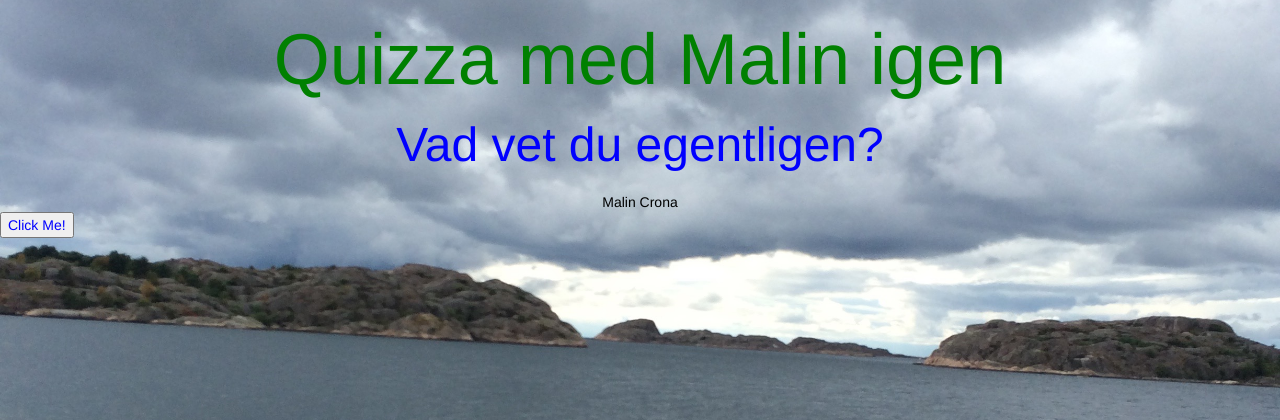
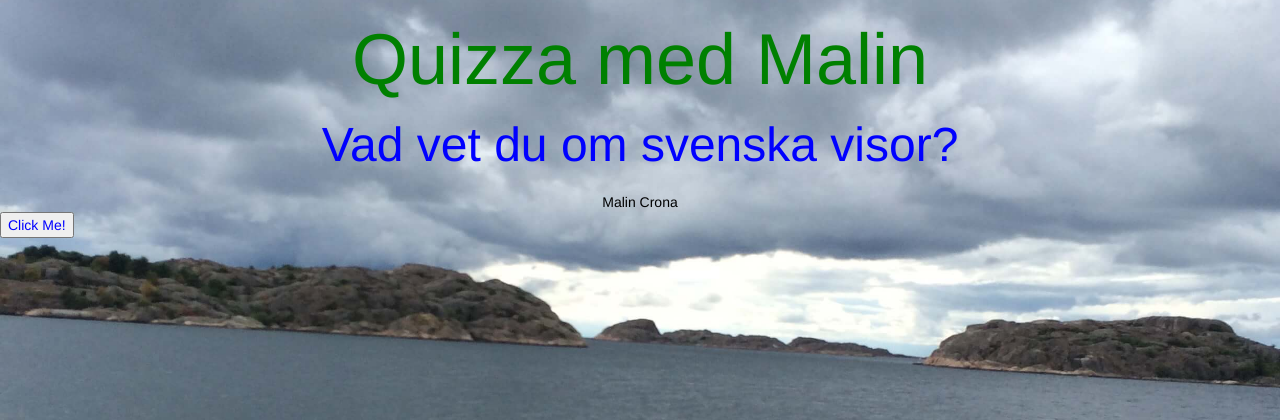
Before and after one commit to MalinCrona/quizThursday, a Django app: page / in a window 1280 px wide. Shown: the top 420 px of the page. Run offline with Django 3.2, Linux system fonts and the light colour scheme; data that the repository does not hold is empty; some libraries are stand-ins or nearby versions.

```diff
--- a/quiz/templates/quiz/startpage.html
+++ b/quiz/templates/quiz/startpage.html
@@ -8,8 +8,8 @@
 <link rel="stylesheet" href="/static/style.css">
 </head>
 <body>
-<h1>Quizza med Malin igen</h1>
-<h2>Vad vet du egentligen?</h2>
+<h1>Quizza med Malin</h1>
+<h2>Vad vet du om svenska visor?</h2>
 
 <h3>{% for quiz in quizzes %}
 	<p><a href="{% url 'quiz_page' quiz.quiz_number %}">{{ quiz.name }}</a></p>
```
Also changed, not shown: static/taube.jpg, 1 other file.
